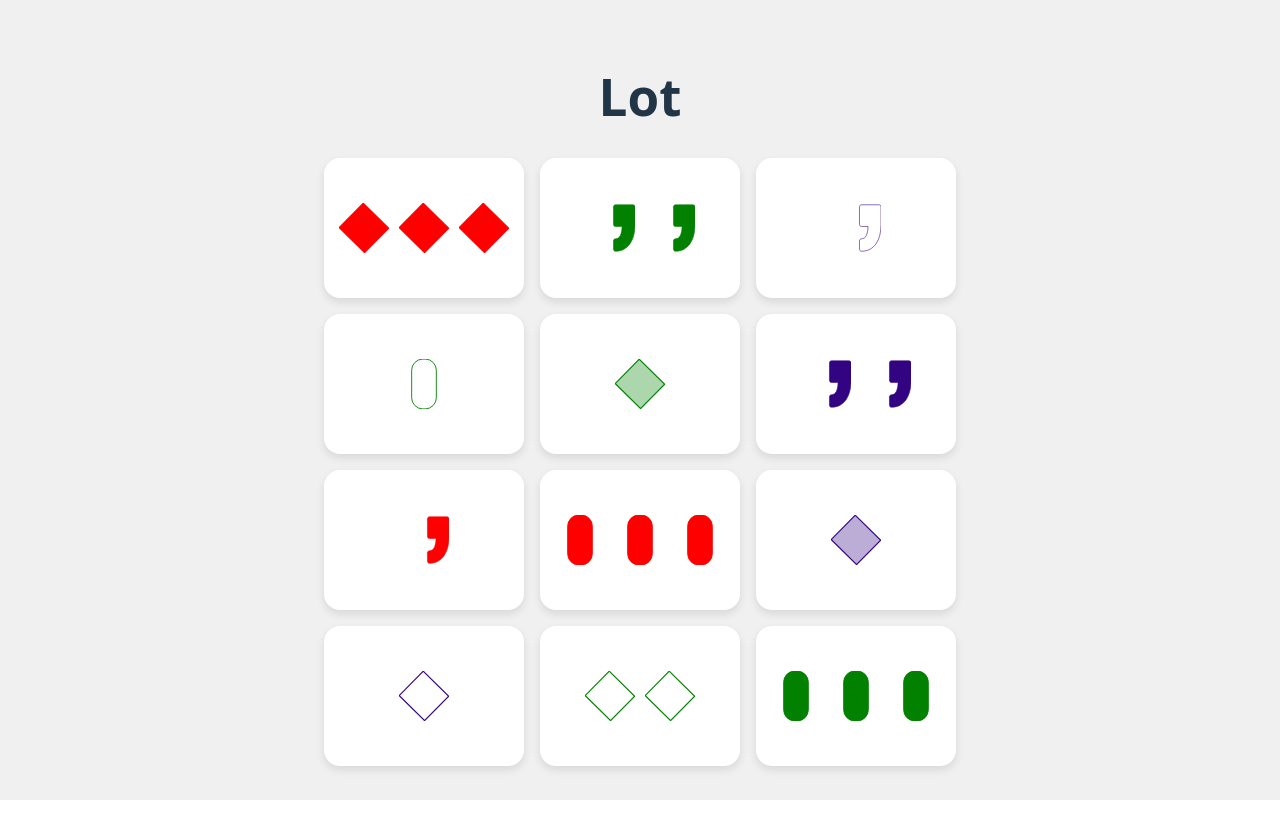
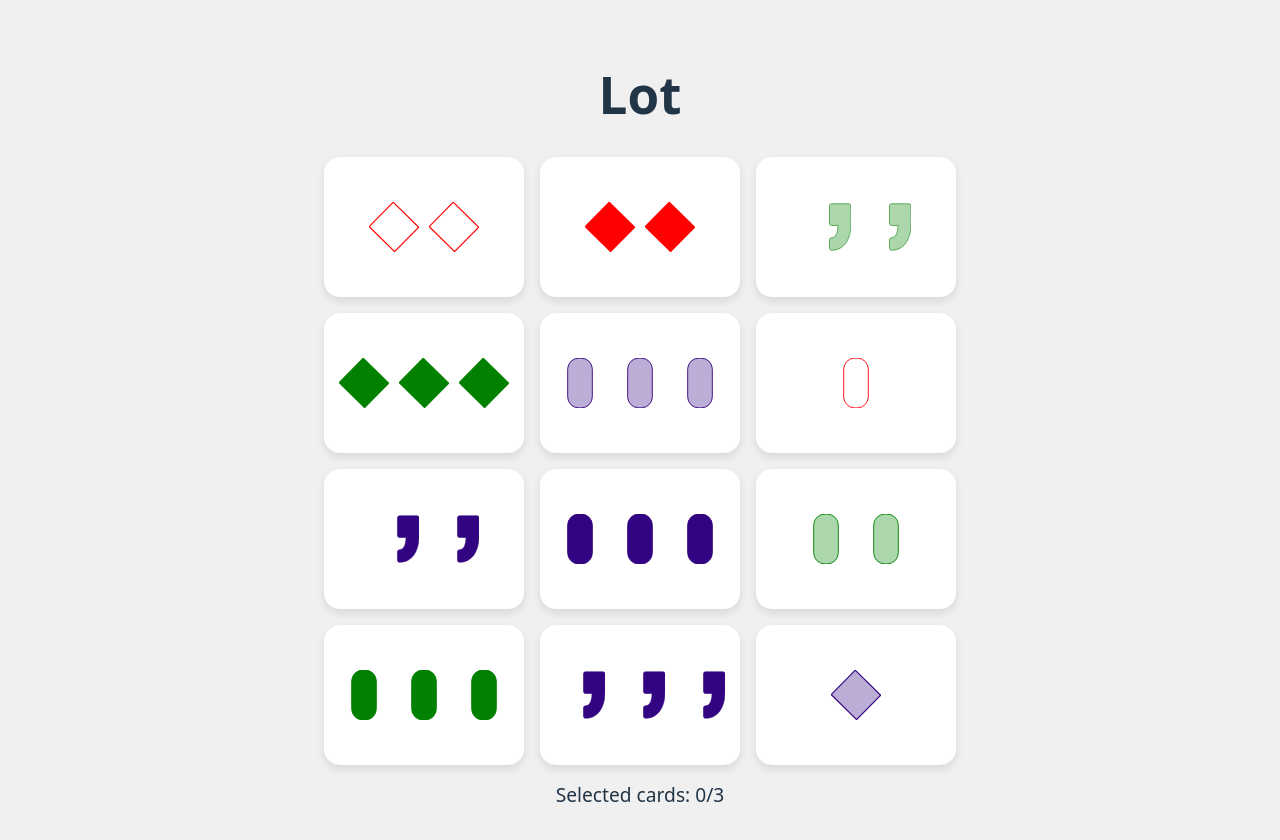
Before and after one commit to katestud/setwell, a React (Vite) app: page / in a window 1280 px wide. Before the commit the page ends 800 px from the top, so only its background shows below. Built offline with nearby package versions, Linux system fonts and the light colour scheme.

Commit message:
Allow selecting up to 3 cards

```diff
--- a/src/App.css
+++ b/src/App.css
@@ -31,6 +31,7 @@ body {
   justify-content: center;
   align-content: space-around;
   gap: 10px;
+  transition: all 0.2s ease;
 }
 
 .icon {
@@ -41,3 +42,14 @@ body {
   border-radius: 8px;
   stroke-width: 4px;
 }
+
+.card.selected {
+  outline: 3px solid #4a90e2;
+  transform: scale(1.02);
+}
+
+.selected-count {
+  text-align: center;
+  margin-top: 1rem;
+  font-size: 1.2rem;
+}
--- a/src/App.tsx
+++ b/src/App.tsx
@@ -1,60 +1,88 @@
 import "./App.css";
 
 import type { CardInfo, IconColor, IconCount, Shading, Shape } from "./types";
+import { useMemo, useState } from "react";
 
 import { Card } from "./components/card";
 
 function App() {
-  const cards = [];
+  const [selectedCards, setSelectedCards] = useState<string[]>([]);
+
+  const { cards, cardData } = useMemo(() => {
     const cardData: Record<string, CardInfo> = {};
+    const allCards: string[] = []; // Store card IDs instead of components
 
     const colors: IconColor[] = ["#ff0001", "#028100", "#330481"];
     const shapes: Shape[] = ["diamond", "squiggle", "pill"];
     const counts: IconCount[] = [1, 2, 3];
     const shadings: Shading[] = ["solid", "empty", "shaded"];
-  const handleCardClick = (id: string) => {
-    console.log("Card Clicked:", id);
-    console.log("Card Data:", cardData[id]);
-  };
 
     for (const color of colors) {
       for (const shape of shapes) {
         for (const count of counts) {
           for (const shading of shadings) {
             const cardId = `${color}-${shape}-${count}-${shading}`;
-
-          // Store the card data
             cardData[cardId] = { color, shape, count, shading };
-
-          cards.push(
-            <Card
-              onClick={() => handleCardClick(cardId)}
-              key={cardId}
-              color={color}
-              shape={shape}
-              count={count}
-              shading={shading}
-            />
-          );
+            allCards.push(cardId);
           }
         }
       }
     }
 
-  function shuffle(array: any[]) {
-    for (let i = array.length - 1; i > 0; i--) {
-      const j = Math.floor(Math.random() * (i + 1));
-      [array[i], array[j]] = [array[j], array[i]];
-    }
-    return array;
+    // Shuffle once during initialization
+    const shuffledCards = shuffle([...allCards]).slice(0, 12);
+
+    return { cards: shuffledCards, cardData };
+  }, []);
+
+  const handleCardClick = (id: string) => {
+    setSelectedCards((prevSelected) => {
+      if (prevSelected.includes(id)) {
+        return prevSelected.filter((cardId) => cardId !== id);
       }
 
-  const randomCards = shuffle(cards).slice(0, 12);
+      if (prevSelected.length >= 3) {
+        return prevSelected;
+      }
+
+      return [...prevSelected, id];
+    });
+
+    console.log("Card Clicked:", id);
+    console.log("Card Data:", cardData[id]);
+  };
+
+  function shuffle(array: any[]) {
+    const newArray = [...array];
+    for (let i = newArray.length - 1; i > 0; i--) {
+      const j = Math.floor(Math.random() * (i + 1));
+      [newArray[i], newArray[j]] = [newArray[j], newArray[i]];
+    }
+    return newArray;
+  }
 
   return (
     <>
       <h1>Lot</h1>
-      <div className="card-container">{randomCards}</div>
+      <div className="card-container">
+        {cards.map((cardId) => {
+          const data = cardData[cardId];
+          return (
+            <Card
+              key={cardId}
+              onClick={() => handleCardClick(cardId)}
+              color={data.color}
+              shape={data.shape}
+              count={data.count}
+              shading={data.shading}
+              selected={selectedCards.includes(cardId)}
+            />
+          );
+        })}
+      </div>
+      <div className="selected-count">
+        Selected cards: {selectedCards.length}/3
+      </div>
     </>
   );
 }
--- a/src/components/card.tsx
+++ b/src/components/card.tsx
@@ -10,9 +10,17 @@ interface CardProps {
   count: IconCount;
   shading: Shading;
   onClick: () => void;
+  selected?: boolean;
 }
 
-export function Card({ color, shape, count, shading, onClick }: CardProps) {
+export function Card({
+  color,
+  shape,
+  count,
+  shading,
+  onClick,
+  selected,
+}: CardProps) {
   // TODO: Extract this to a React hook that does "useIconShading hook" that returns the style
 
   let component = <></>;
@@ -29,7 +37,6 @@ export function Card({ color, shape, count, shading, onClick }: CardProps) {
       break;
   }
 
-  // Generate an array of components based on the count
   const components = Array.from({ length: count }, (_, index) => (
     <div key={index} className="icon">
       {component}
@@ -37,7 +44,7 @@ export function Card({ color, shape, count, shading, onClick }: CardProps) {
   ));
 
   return (
-    <div className="card" onClick={onClick}>
+    <div className={`card ${selected ? "selected" : ""}`} onClick={onClick}>
       {components}
     </div>
   );
```
Lines whose indentation alone changed are shown as unchanged.
